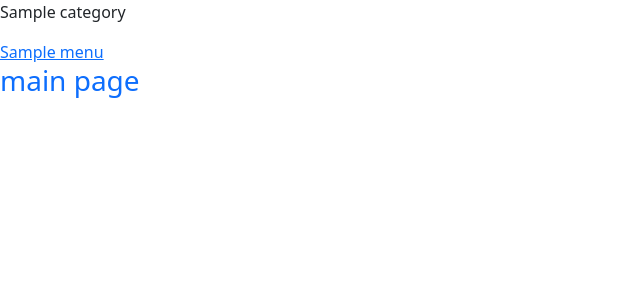
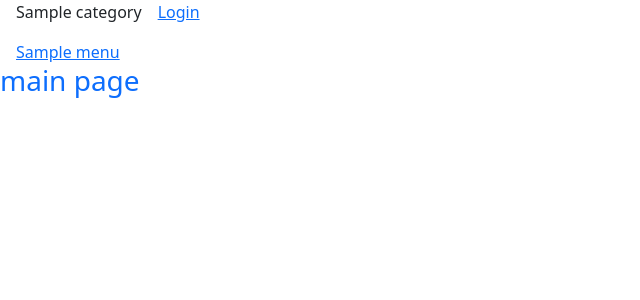
Before and after one commit to sonhaechang/abc_store, a Django app: template core/templates/core/container/main.html in a window 1280 px wide. Shown: the top 300 px of the page, without its empty margins (0-640 px from the left). Run offline with Django 4.2, Linux system fonts and the light colour scheme; the template is opened without the code that fills it: most values are stand-ins (such as "Sample title", 1, 10 or a date in 2020); some libraries are stand-ins or nearby versions.

Commit message:
feat: 메뉴바에 로그인 로그아웃 버튼 추가
1. templates/components/navbar.html에 로그인시에는 로그아웃 버튼을 비로그인시에는 로그인 버튼이 보이도록 추가

```diff
--- a/templates/components/navbar.html
+++ b/templates/components/navbar.html
@@ -1,6 +1,20 @@
+<nav class="d-flex">
+	<div class="d-flex">
 		{% for category in navbar_categorys %}
+			<div class="px-3">
 				<p>{{ category }}</p>
 				{% for menu in category.categorydetail_category.all %}
 					<a href="{% url 'shop:category_list' category.slug menu.slug %}">{{ menu }}</a>
 				{% endfor %}
+			</div>
 		{% endfor %}
+	</div>
+
+	<div>
+		{% if user.is_authenticated %}
+			<a href="{% url 'logout' %}?next={{ request.path }}">Logout</a>
+		{% else %}
+			<a href="{% url 'login' %}?next={{ request.path }}">Login</a>
+		{% endif %}
+	</div>
+</nav>
```
Lines whose indentation alone changed are shown as unchanged.
